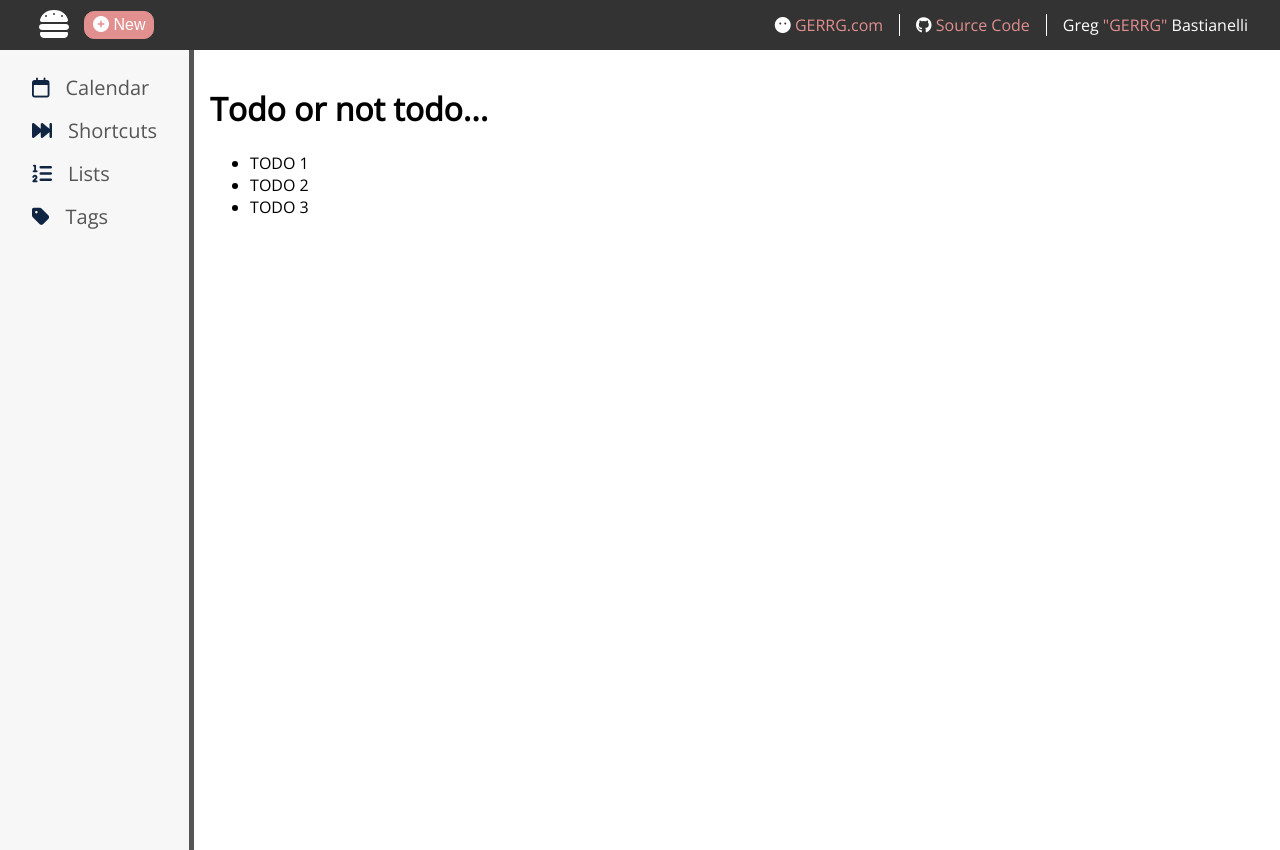
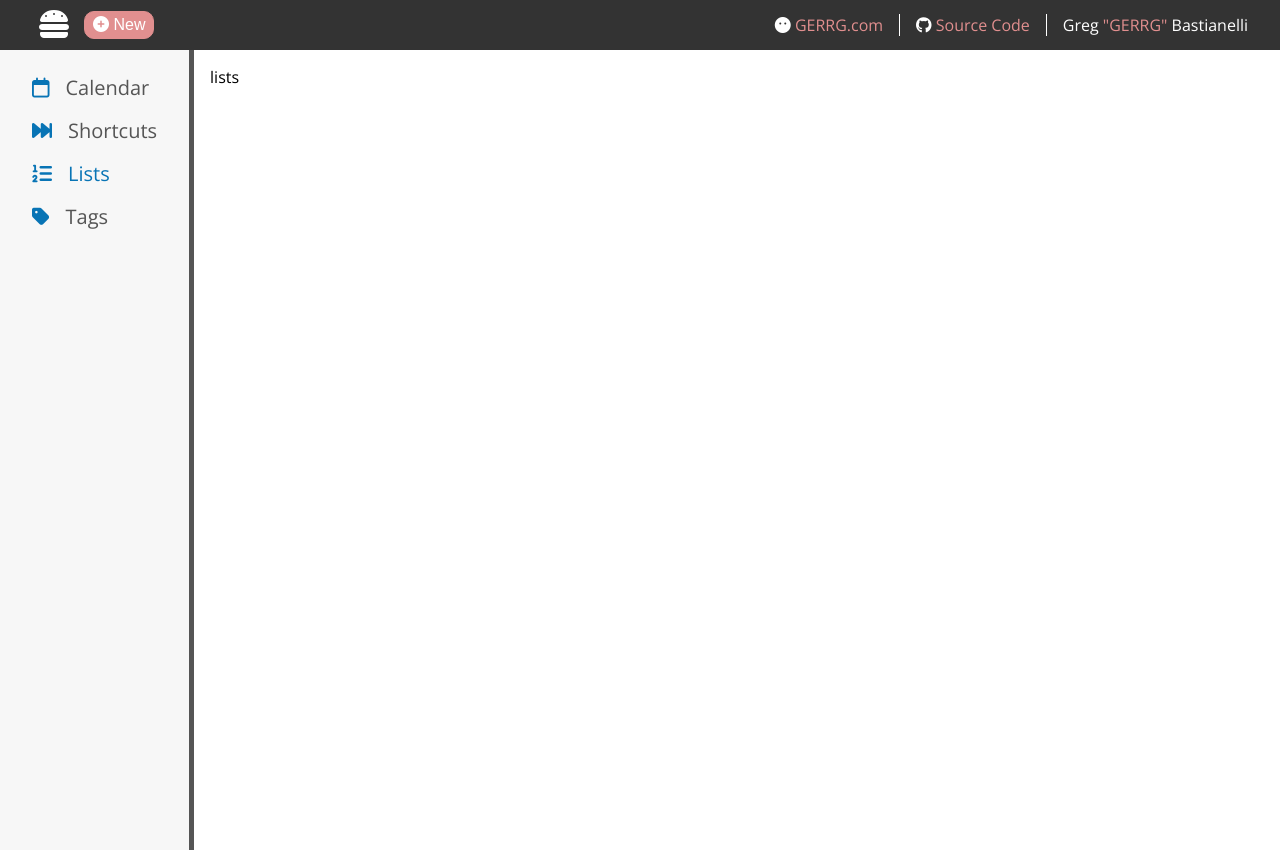
Before and after one commit to gerrgg/to-do-or-not-to-do, a plain HTML site: page index.html in a window 1280 px wide. Drawn offline with nearby package versions, Linux system fonts and the light colour scheme.

Commit message:
switch tabs and hide the sidebar

```diff
--- a/index.html
+++ b/index.html
@@ -23,22 +23,20 @@
     </header>
     <div class="container">
 
-        <div id="project-sidebar">
+        <div id="project-sidebar" style="visibility: visible;">
             <ul>
                 <li class="tab-link" data-target="calendar"><i class="far fa-calendar"></i></i>Calendar</li>
                 <li class="tab-link" data-target="shortcuts"><i class="fas fa-fast-forward"></i>Shortcuts</li>
-                <li class="tab-link" data-target="lists"><i class="fas fa-list-ol"></i>Lists</li>
+                <li class="tab-link active" data-target="lists"><i class="fas fa-list-ol"></i>Lists</li>
                 <li class="tab-link" data-target="tags"><i class="fas fa-tag"></i>Tags</li>
             </ul>
         </div>
 
         <div id="project-inner">
-            <h1>Todo or not todo...</h1>
-            <ul>
-                <li>TODO 1</li>
-                <li>TODO 2</li>
-                <li>TODO 3</li>
-            </ul>
+            <div id="calendar" class="tab">Calendar</div>
+            <div id="shortcuts" class="tab">shortcuts</div>
+            <div id="lists" class="tab show">lists</div>
+            <div id="tags" class="tab">tags</div>
         </div>
 
     </div>
--- a/style.css
+++ b/style.css
@@ -60,11 +60,18 @@ header #new-button {
 #project-inner {
   padding: 1rem;
 }
+#project-inner .tab {
+  display: none;
+}
+#project-inner .tab.show {
+  display: block;
+}
 
 #project-sidebar {
   height: 100vh;
   border-right: 5px solid #555;
   background-color: #f7f7f7;
+  visibility: visible;
 }
 #project-sidebar ul {
   margin: 1rem 0;
@@ -78,11 +85,14 @@ header #new-button {
   cursor: pointer;
 }
 #project-sidebar ul li.tab-link i {
-  color: #102542;
+  color: #0874b5;
   padding-right: 1rem;
 }
 #project-sidebar ul li.tab-link:hover {
   background-color: rgba(0, 0, 0, 0.1);
 }
+#project-sidebar ul li.tab-link.active {
+  color: #0874b5;
+}
 
 /*# sourceMappingURL=style.css.map */
```
Also changed, not shown: main.js (+1 -1 lines).
